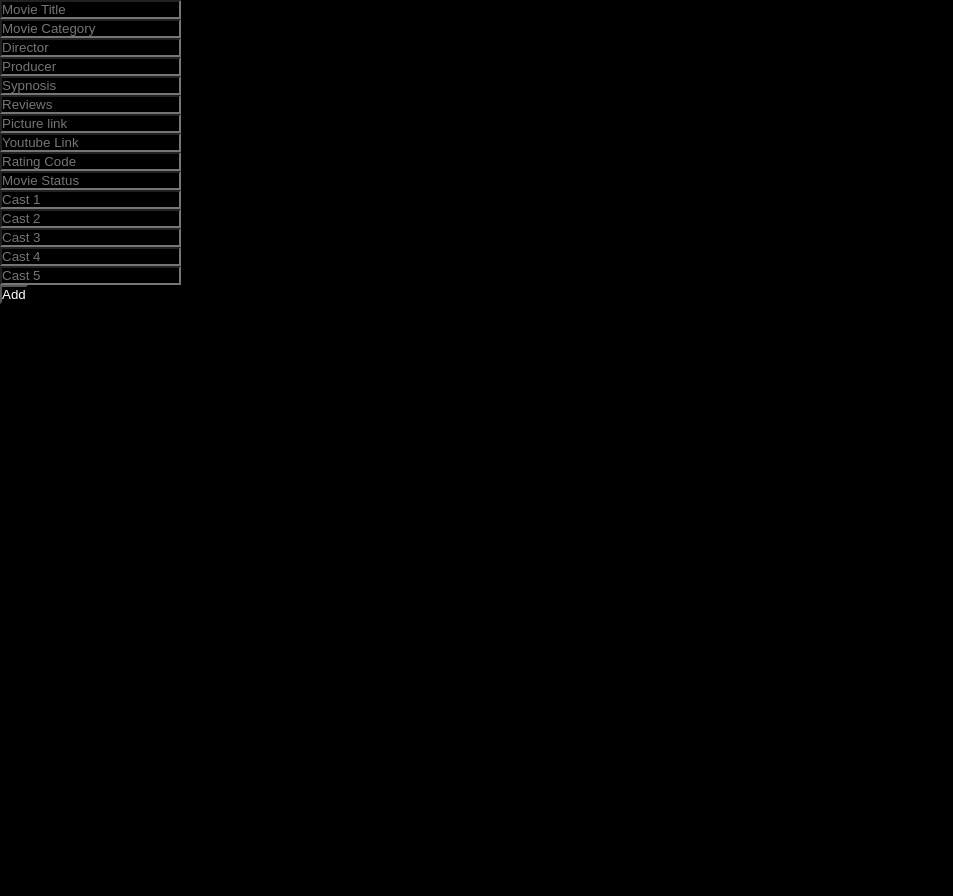
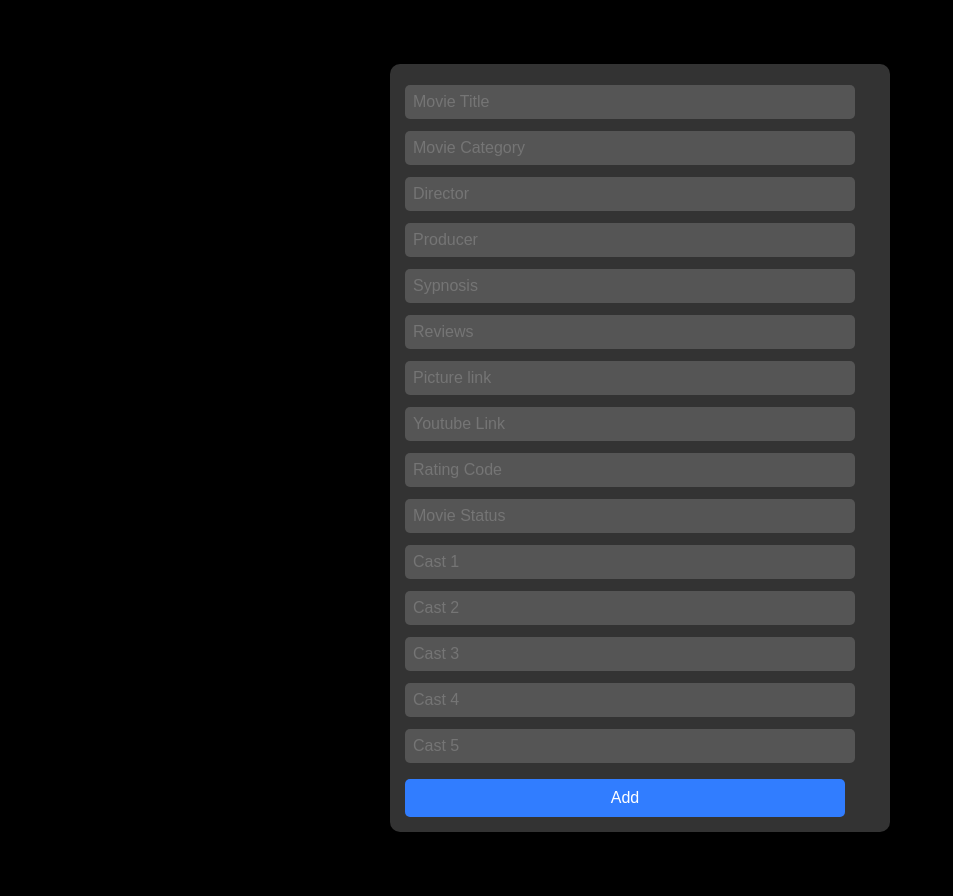
Before and after one commit to camilaCaleroVelasco/a2Backend, a PHP site: page /addMovie.php in a window 1280 px wide. Shown: the part 159-1055 px from the top of the page, without its empty margins (0-953 px from the left). Before the commit the page ends 463 px from the top, so only its background shows below. Run offline with PHP 8.4, Linux system fonts and the light colour scheme.

Commit message:
add movie and button fix

```diff
--- a/css/adminmovie.css
+++ b/css/adminmovie.css
@@ -109,3 +109,53 @@ hr {
 .add-movie-btn:hover {
     background-color: #1356eb;
 }
+
+/* CSS styles for the form and button */
+form {
+    max-width: 500px;
+    margin: 5% auto; /* Center the form vertically and horizontally */
+    padding: 15px;
+    background-color: #333;
+    border-radius: 10px;
+}
+
+input[type="text"] {
+    width: calc(100% - 20px);
+    padding: 8px;
+    margin: 6px 0;
+    border: none;
+    border-radius: 5px;
+    background-color: #555;
+    color: white;
+    font-size: 16px;
+}
+
+button[type="submit"] {
+    width: calc(100% - 30px);
+    padding: 10px;
+    margin-top: 10px;
+    border: none;
+    border-radius: 5px;
+    background-color: #317dff;
+    color: white;
+    cursor: pointer;
+    font-size: 16px;
+    transition: background-color 0.3s ease;
+}
+
+button[type="submit"]:hover {
+    background-color: #1356eb;
+}
+
+/* Adjust margin for header to create gap */
+header {
+    margin-bottom: 20px;
+}
+
+/* Media query for smaller screens */
+@media only screen and (max-width: 600px) {
+    form {
+        margin-left: 5%; /* Move the form to the left on smaller screens */
+        margin-right: 5%;
+    }
+}
--- a/movieDetails.php
+++ b/movieDetails.php
@@ -82,7 +82,7 @@ if ($_SERVER["REQUEST_METHOD"] == "GET" && isset($_GET["movie_id"])) {
                 <!-- Image button -->
                 <h4>
                     <!-- button for booking -->
-                    <button> Book Movie </button>
+                    <button id = "detailsbutton"> Book Movie </button>
                 </h4>
             </a>
         </div>
```
Also changed, not shown: css/main.css (+12 -0 lines).
